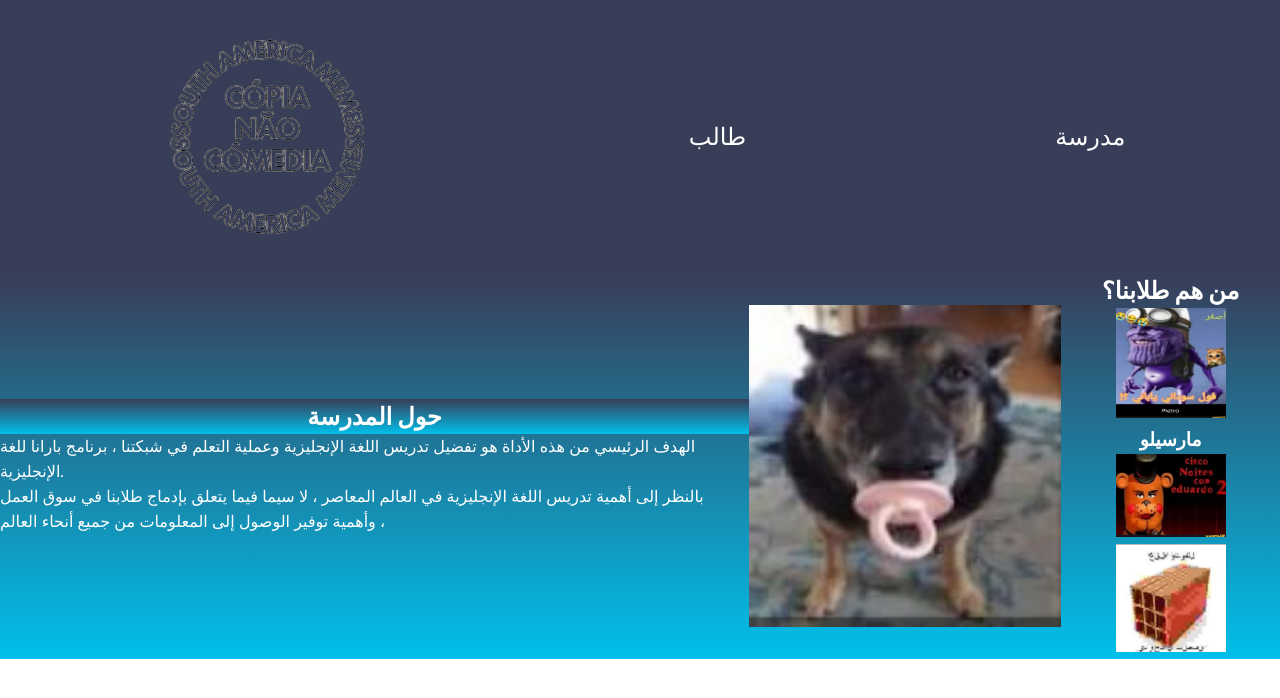
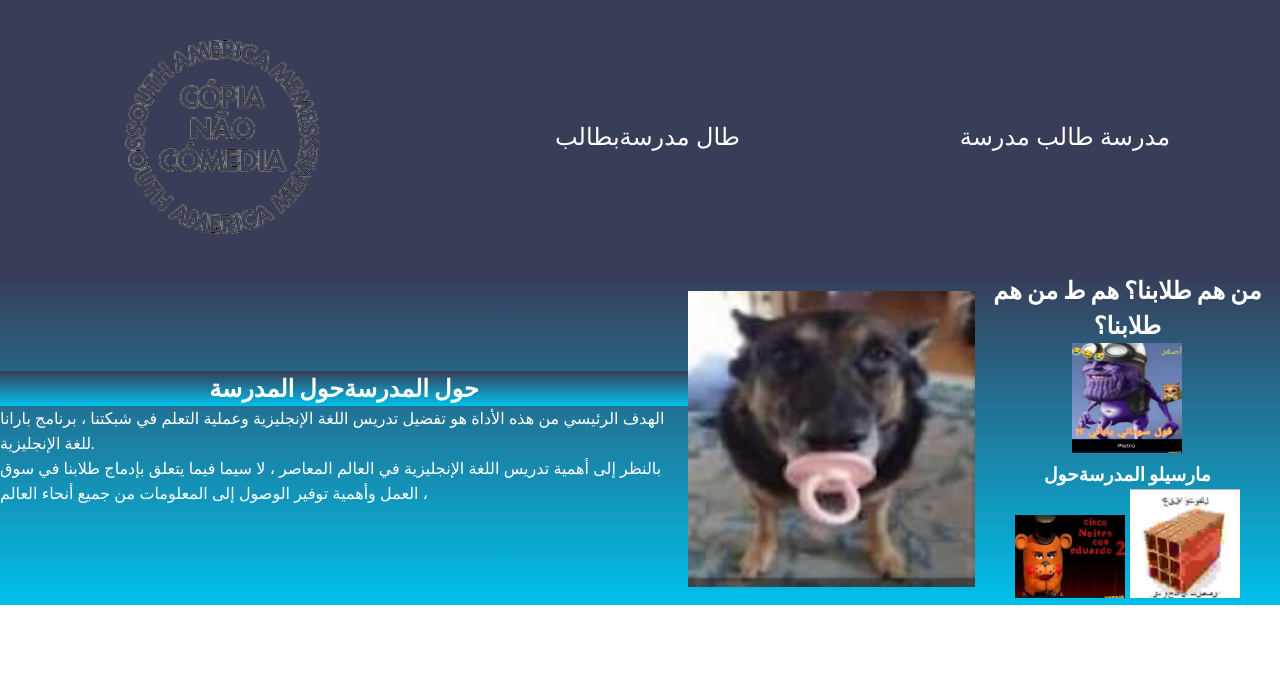
Before and after one commit to osvaldoooooo/aula-02, a plain HTML site: page index.html in a window 1280 px wide. Drawn offline with Linux system fonts and the light colour scheme.

Commit message:
edit8888

```diff
--- a/index.html
+++ b/index.html
@@ -14,13 +14,13 @@
      <header class = cabecalho>
          <img src="download_clipdrop-background-removal (1).png" alt="copia nao comedia"
          <ul class="cabecalho-lista-item">
-              <li class="cabecalho-lista-item">طالب</li>
-              <li class="cabecalho-lista-item">مدرسة</li>
+              <li class="cabecalho-lista-item">طال مدرسةبطالب</li>
+              <li class="cabecalho-lista-item">مدرسة طالب مدرسة</li>
          </ul>
       </header>
       <section class="escola">
                <div class="escola-div-conteudo">
-               <h2 class="escola titulo">حول المدرسة</h2>
+               <h2 class="escola titulo"> حول المدرسةحول المدرسة</h2>
                <p class="escola-texto-um">الهدف الرئيسي من هذه الأداة هو تفضيل تدريس اللغة الإنجليزية وعملية التعلم في شبكتنا ، برنامج بارانا للغة الإنجليزية.</p>
                <p class="escola-texto-dois">بالنظر إلى أهمية تدريس اللغة الإنجليزية في العالم المعاصر ، لا سيما فيما يتعلق بإدماج طلابنا في سوق العمل وأهمية توفير الوصول إلى المعلومات من جميع أنحاء العالم ،
                </p>
@@ -28,10 +28,10 @@
           </div>
           <img class="escola-imagem" src="images (1).jpeg" alt="cachorro chupetão">
           <section class="estudante">
-               <h2 style="text-align: center;" class="estudante-titulo"> من هم طلابنا؟ </h2>
+               <h2 style="text-align: center;" class="estudante-titulo"> من هم طلابنا؟  هم ط من هم طلابنا؟</h2>
                <div class="estudante-div">
                     <img class="estudante-imagem"  src="2c7c35e221af29df95889628c6f7e1d8db82e41957d0c26885522cf08ea22d63_1.jpg"fotos do marcelo">
-                    <h3 class="estudante-nome">مارسيلو</h3>
+                    <h3 class="estudante-nome">مارسيلو المدرسةحول</h3>
                     <img class="estudante-icone" src="img636138a04cc497.30300056.jpg"
                     <img class="estudante-icone" src="images (1).jpeg""icone github">
                     <img class="estudante-icone" src="download (1).jpeg"icone instagram">
```
